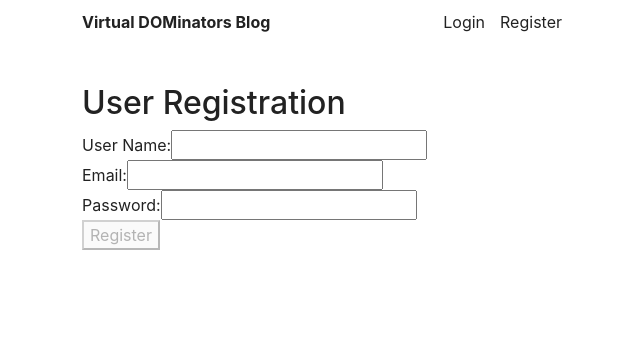
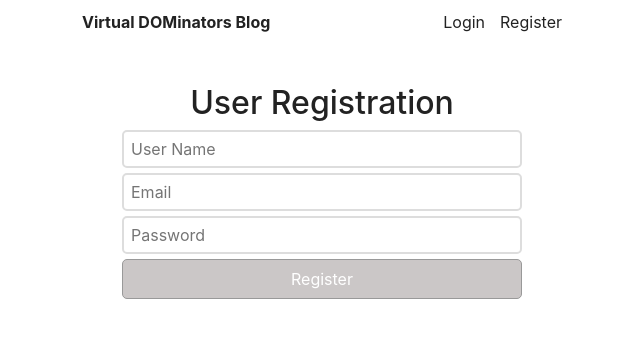
Before and after one commit to iamneo-production/749911f7-5f90-4ce8-9eba-62ba98c0c75f, a React (Create React App) app in the folder hackathon-blog-webapp/: page /register in a window 1280 px wide. Shown: the top 338 px of the page, without its empty margins (318-958 px from the left). Built offline with nearby package versions, Linux system fonts and the light colour scheme.

Commit message:
task(): modified styling for login & registration page

```diff
--- a/hackathon-blog-webapp/src/components/Login.js
+++ b/hackathon-blog-webapp/src/components/Login.js
@@ -4,13 +4,12 @@ import React, { useState } from "react";
 const Login = () => {
   const [userName, setUserName] = useState("");
   const [password, setPassword] = useState("");
-  const DB_URL = process.env.REACT_APP_DB_URL
+  const DB_URL = process.env.REACT_APP_DB_URL;
 
-  const handleLogin = async () => {
+  const handleLogin = async (e) => {
+    e.preventDefault();
     try {
-      const response = await axios.get(
-        `${DB_URL}/users`
-      );
+      const response = await axios.get(`${DB_URL}/users`);
       console.log(response);
       // TODO - write logic for checking if logged in user details are available in the incoming response
     } catch (error) {
@@ -18,8 +17,12 @@ const Login = () => {
     }
   };
 
+  const validateForm = () => {
+    return userName !== "" && password !== "";
+  };
+
   return (
-    <div>
+    <form onSubmit={handleLogin} className="login">
       <h2>Login</h2>
       <input
         type="text"
@@ -33,8 +36,10 @@ const Login = () => {
         value={password}
         onChange={(e) => setPassword(e.target.value)}
       />
-      <button onClick={handleLogin}>Login</button>
-    </div>
+      <button type="submit" disabled={!validateForm()}>
+        Login
+      </button>
+    </form>
   );
 };
 
--- a/hackathon-blog-webapp/src/components/Registration.js
+++ b/hackathon-blog-webapp/src/components/Registration.js
@@ -2,25 +2,22 @@ import axios from "axios";
 import React, { useState } from "react";
 import "../styles/style.css";
 
-const DB_URL = process.env.REACT_APP_DB_URL
-
+const DB_URL = process.env.REACT_APP_DB_URL;
 
 const Registration = () => {
   const [userName, setUserName] = useState(""),
     [email, setEmail] = useState(""),
     [password, setPassword] = useState(""),
     [errorMessage, setErrorMessage] = useState(""),
-    handleRegistration = async () => {
+    handleRegistration = async (e) => {
+      e.preventDefault();
       try {
-        const response = await axios.post(
-          `${DB_URL}/users`,
-          {
+        const response = await axios.post(`${DB_URL}/users`, {
           id: Math.floor(Math.random() * 10001),
           userName,
           email,
           password,
-          },
-        );
+        });
 
         console.log("User registered:", response.data);
         // TODO: Redirect the user to the login page or another route here
@@ -37,40 +34,31 @@ const Registration = () => {
     };
 
   return (
-    <>
+    <form className="register" onSubmit={handleRegistration}>
       <h2>User Registration</h2>
       {errorMessage && <p style={{ color: "red" }}>{errorMessage}</p>}
-      <label>
-        User Name:
       <input
         type="text"
+        placeholder="User Name"
         value={userName}
         onChange={(e) => setUserName(e.target.value)}
       />
-      </label>
-      <br />
-      <label>
-        Email:
       <input
         type="email"
+        placeholder="Email"
         value={email}
         onChange={(e) => setEmail(e.target.value)}
       />
-      </label>
-      <br />
-      <label>
-        Password:
       <input
         type="password"
+        placeholder="Password"
         value={password}
         onChange={(e) => setPassword(e.target.value)}
       />
-      </label>
-      <br />
-      <button onClick={handleRegistration} disabled={!validateForm()}>
+      <button type="submit" disabled={!validateForm()}>
         Register
       </button>
-    </>
+    </form>
   );
 };
 
--- a/hackathon-blog-webapp/src/styles/style.css
+++ b/hackathon-blog-webapp/src/styles/style.css
@@ -11,12 +11,12 @@ main {
 header {
   display: flex;
   justify-content: space-between;
-  margin-bottom:  50px;
+  margin-bottom: 50px;
 }
 
 header a {
   text-decoration: none;
-  color: inherit
+  color: inherit;
 }
 
 header a.logo {
@@ -25,5 +25,43 @@ header a.logo {
 
 header nav {
   display: flex;
-  gap: 15px
+  gap: 15px;
 }
+
+.login,
+.register {
+  max-width: 400px;
+  margin: 0 auto;
+}
+
+input {
+  display: block;
+  margin-bottom: 5px;
+  width: 100%;
+  padding: 5px 7px;
+  border: 2px solid #ddd;
+  background-color: #fff;
+  border-radius: 5px;
+}
+
+button {
+  width: 100%;
+  display: block;
+  background-color: #767474;
+  color: #fff;
+  border: 0;
+  border-radius: 5px;
+  padding: 7px 0;
+}
+
+button:disabled,
+button[disabled] {
+  border: 1px solid #999999;
+  background-color: #cbc7c7;
+  color: #fff;
+  cursor: not-allowed;
+}
+
+form h2 {
+  text-align: center;
+}
```
Lines whose indentation alone changed are shown as unchanged.
